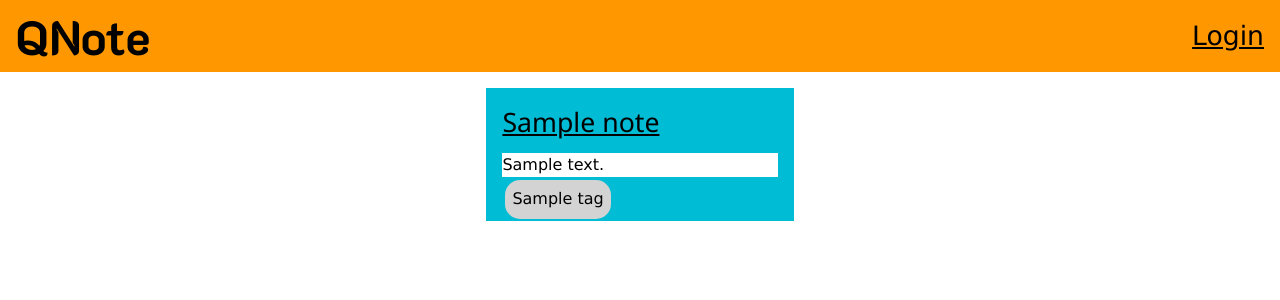
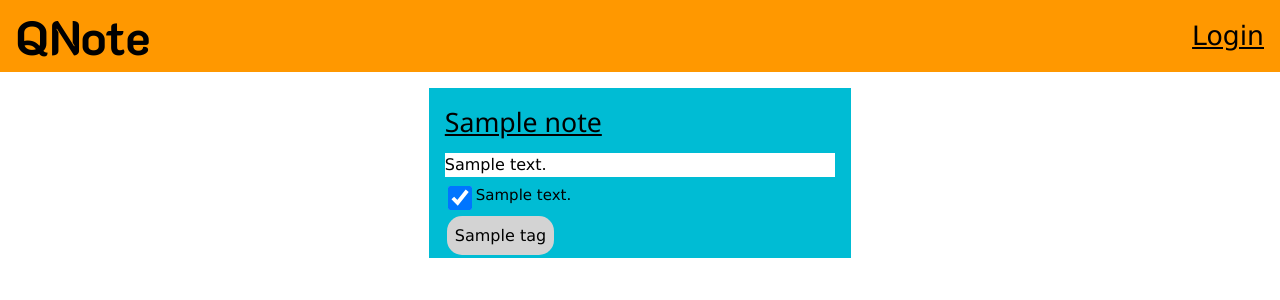
Before and after one commit to Zettroke/QNote, a Django app: page / in a window 1280 px wide. Shown: the top 300 px of the page. Run offline with Django 3.2, Linux system fonts and the light colour scheme; a user stored in the database is signed in; tables that the repository leaves empty hold one stand-in row (values such as "Sample post").

Commit message:
add render of todo_list but without editing

```diff
--- a/main/templates/main/index.html
+++ b/main/templates/main/index.html
@@ -12,8 +12,9 @@
         .note{
             margin: 16px 5px;
             padding: 0 16px;
-            width: 24%;
+            width: 33%;
             min-width: 300px;
+            max-width: 49.99999%;
             height: fit-content;
         }
         .note_list{
@@ -63,6 +64,22 @@
             <div class="heigth: 100%">
                 <div class="note_textarea" style=" width: 100%; font-size: 12pt">{{ note.text|safe }}</div>
             </div>
+            <div style="display: flex; flex-wrap: wrap;">
+                {% for todo_list in note.todolist_set.all %}
+                    <table>
+                        {% for todo_entry in todo_list.todoentry_set.all %}
+                            <tr>
+                                <td>
+                                    <input class="w3-check" type="checkbox" {% if todo_entry.is_complete %}checked{% endif %}>
+                                </td>
+                                <td style="vertical-align: center">
+                                    {{ todo_entry.text }}
+                                </td>
+                            </tr>
+                        {% endfor %}
+                    </table>
+                {% endfor %}
+            </div>
             <div>
                 {% for tag in note.tags.all %}
                     <div class="tag">{{ tag.name }}</div>
--- a/main/views.py
+++ b/main/views.py
@@ -2,7 +2,7 @@ from django.shortcuts import render, reverse
 from django.contrib.auth import authenticate, login, logout
 from django.http import HttpResponse, HttpResponseRedirect
 from .forms import LoginForm
-from notes.models import Note
+from notes.models import Note, ToDoList
 # Create your views here.
 
 
@@ -37,4 +37,5 @@ def root_view(request):
         note_list = Note.objects.all().filter(owner=request.user)
     else:
         note_list = []
+
     return render(request, "main/index.html", context={'note_list': note_list})
--- a/notes/templates/notes/create.html
+++ b/notes/templates/notes/create.html
@@ -100,7 +100,7 @@
                 '<input class="w3-check" type="checkbox" disabled="disabled">' +
             '</td>' +
             '<td style="vertical-align: center">' +
-                '<input class="w3-input todo_entry" type="text" name="todo_0">' +
+                '<input class="w3-input todo_entry" type="text" maxlength=200>' +
             '</td>' +
             '<td>' +
                 '<i class="material-icons w3-button" onclick="event_add_todo_entry(event)">add</i>' +
```
Also changed, not shown: notes/templates/notes/detail.html (+16 -0 lines), notes/views.py (+16 -2 lines).
